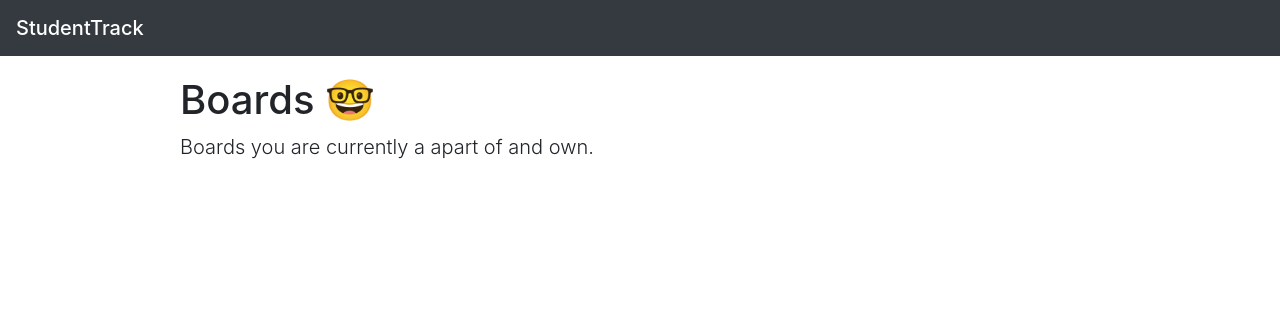
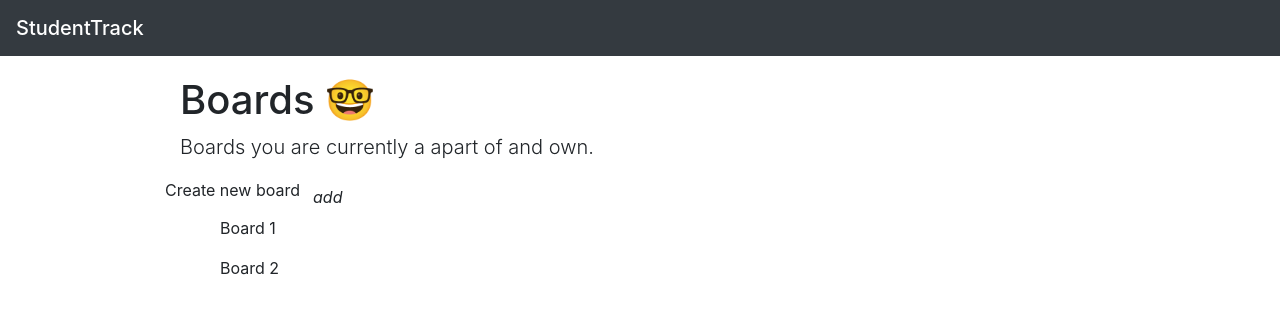
Before and after one commit to narhc8/StudentTrack, an Angular app: page /home/boards in a window 1280 px wide. Shown: the top 314 px of the page. Built offline with nearby package versions, Linux system fonts and the light colour scheme.

Commit message:
Added board list

```diff
--- a/src/app/boards/boards.component.html
+++ b/src/app/boards/boards.component.html
@@ -5,6 +5,21 @@
         <h1>Boards 🤓</h1>
         <p class="lead">Boards you are currently a apart of and own.</p>
       </div>
+      <div class="row content-list-head">
+        Create new board
+        <button class="btn btn-round">
+          <i class="material-icons">add</i>
+        </button>
+      </div>
+      <ul
+        (click)="viewBoard(board)"
+        class="boardList"
+        *ngFor="let board of boards"
+      >
+        {{
+          board
+        }}
+      </ul>
     </div>
   </div>
 </div>
--- a/src/app/boards/boards.component.ts
+++ b/src/app/boards/boards.component.ts
@@ -3,13 +3,20 @@ import { Component, OnInit } from '@angular/core';
 @Component({
   selector: 'app-boards',
   templateUrl: './boards.component.html',
-  styleUrls: ['./boards.component.scss']
+  styleUrls: ['./boards.component.scss'],
 })
 export class BoardsComponent implements OnInit {
+  boards = ['Board 1', 'Board 2'];
 
-  constructor() { }
-
-  ngOnInit(): void {
+  constructor() {
+    this.populateBoards();
   }
 
+  ngOnInit(): void {}
+
+  viewBoard(board: string) {
+    alert('Opening board ' + board);
+  }
+
+  populateBoards(): void {}
 }
```
Lines whose indentation alone changed are shown as unchanged.
